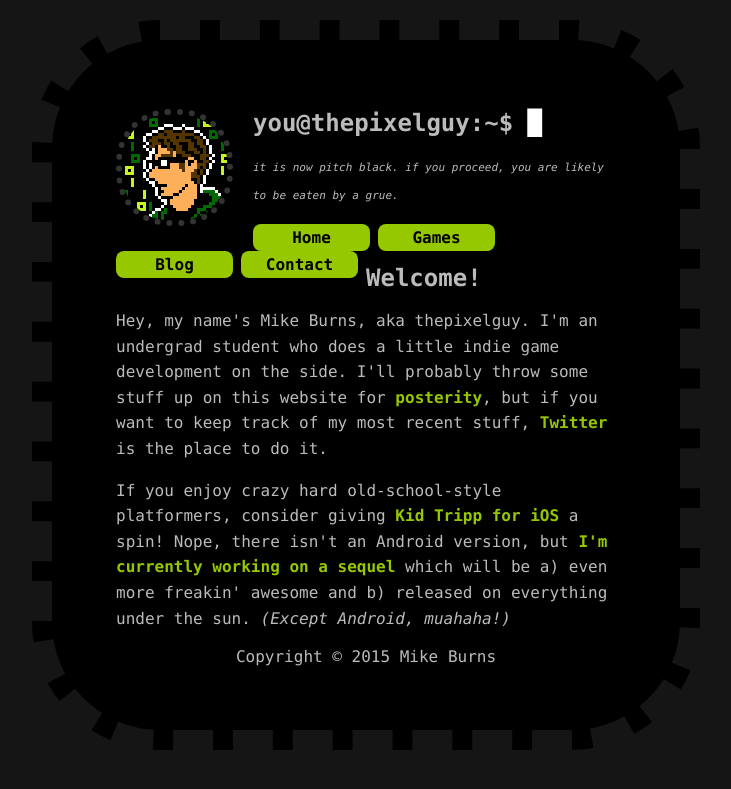
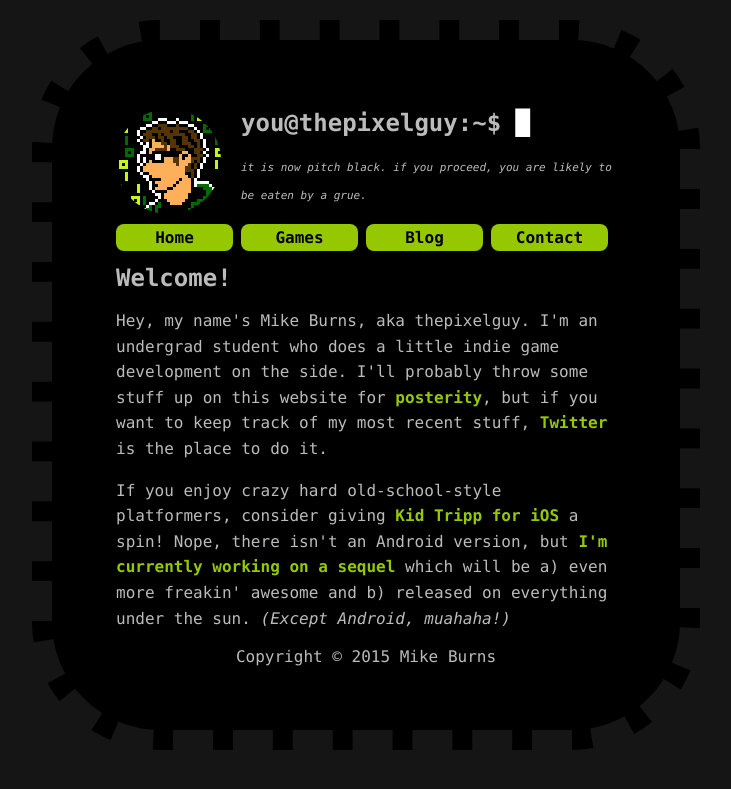
Before and after one commit to thatpixelguy/thatpixelguy.github.io, a Jekyll site: the page built from index.html, in a window 1280 px wide. Shown: the top 789 px of the page, without its empty margins (274-1005 px from the left). Built offline with Jekyll 4.4.1, drawn with Linux system fonts in a browser that asks for light colours; Markdown is read by kramdown in place of the engine named in the settings.

Commit message:
Updated header.html

```diff
--- a/_includes/header.html
+++ b/_includes/header.html
@@ -1,5 +1,5 @@
       <div class='header'>
-        <img src='/avatar.png' style='margin-right: 20px; border-radius: 52px; border: 6px dotted #333;'>
+        <img src='/avatar.png' style='margin-right: 20px; border-radius: 52px;'>
         <h2>you@thepixelguy:~$ <div id='blinkingcursor' style='display: inline;'>█</div></h2>
         <p><i style='font-size: 11px;'>it is now pitch black. if you proceed, you are likely to be eaten by a grue.</i></p>
         <div class='nav'>
```
